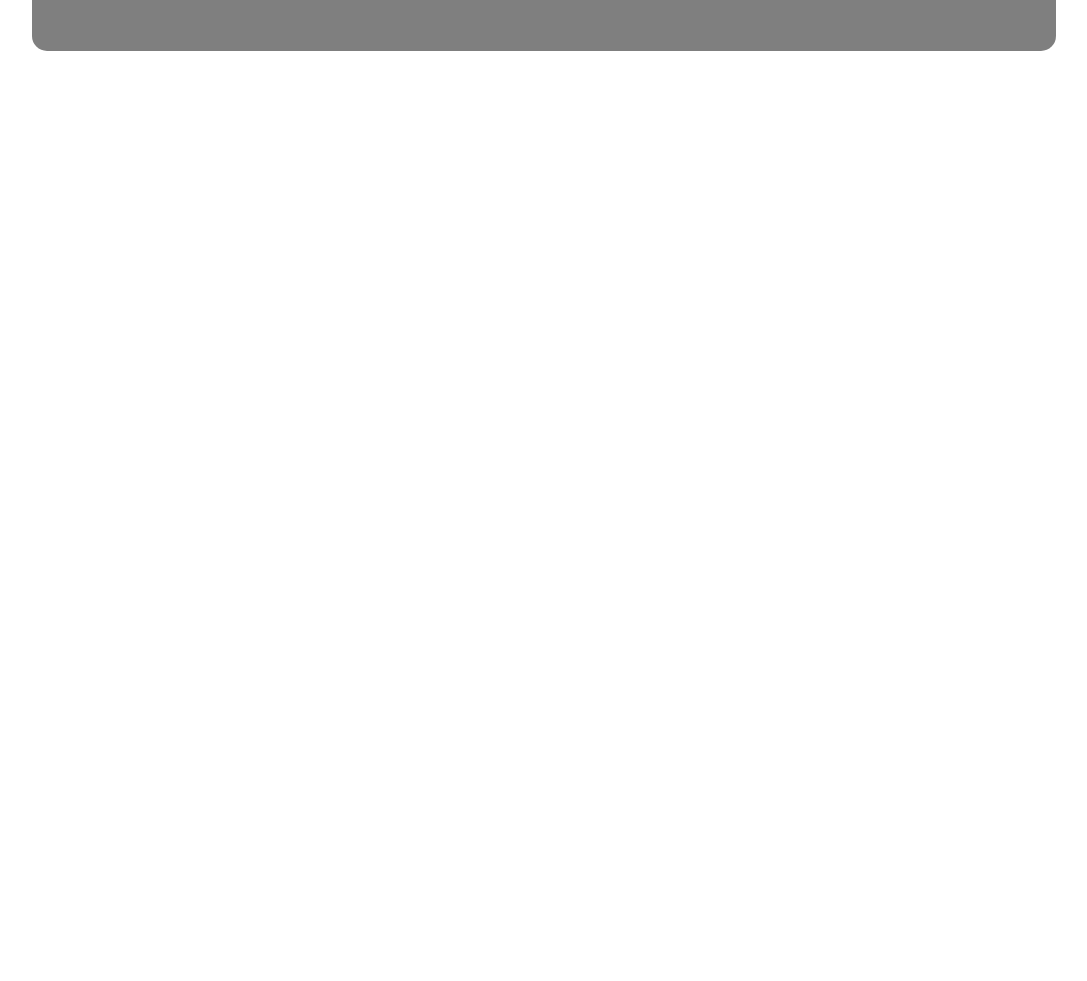
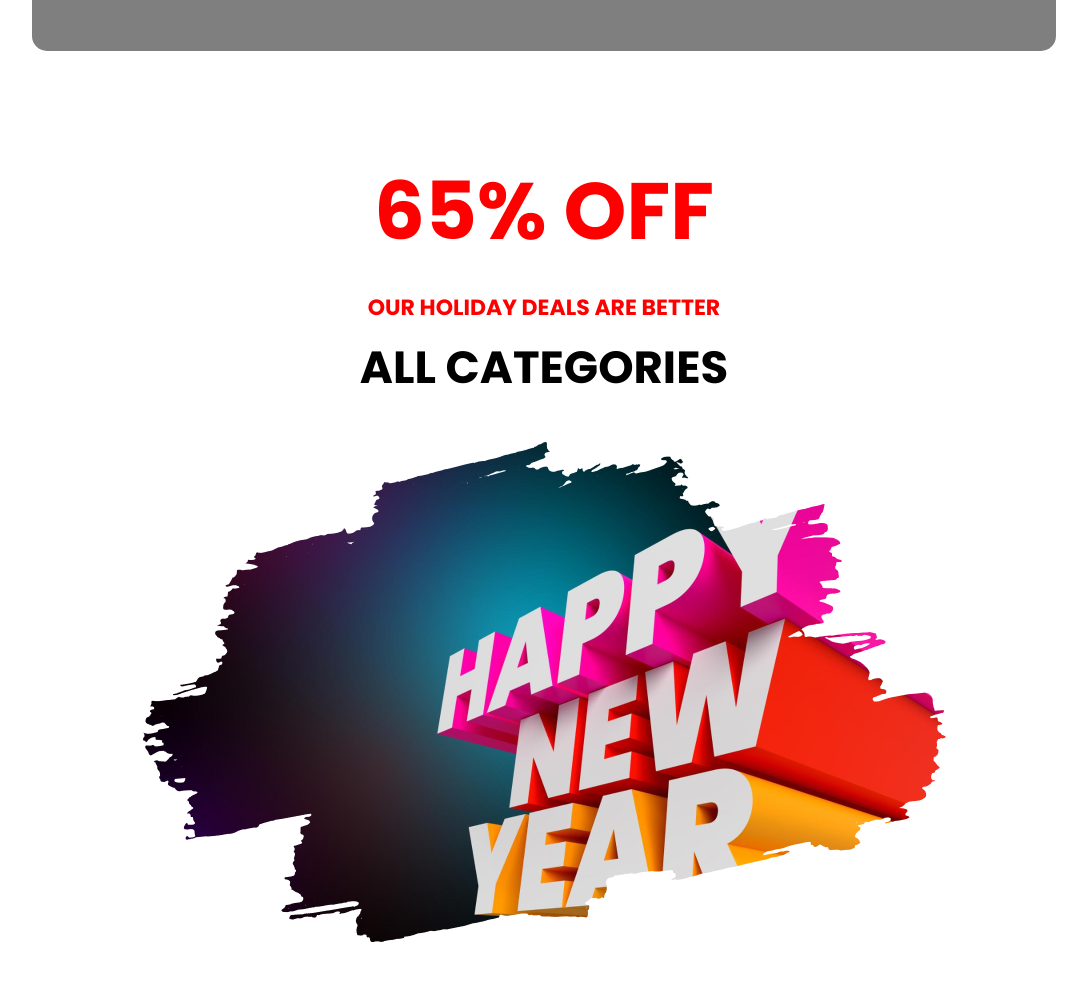
Before and after one commit to samiuzaman/Happy-New-Year-Offer, a plain HTML site: page index.html in a window 1280 px wide. Shown: the part 547-1528 px from the top of the page, without its empty margins (96-1183 px from the left). Before the commit the page ends 800 px from the top, so only its background shows below. Drawn offline with Linux system fonts and the light colour scheme.

Commit message:
65Percent-Offer Section

```diff
--- a/index.html
+++ b/index.html
@@ -28,5 +28,17 @@
         </div>
       </div>
     </header>
+    <main>
+        <!-- 65Percent-Offer Section Code Start -->
+        <section class="sixty-five-percent-off">
+            <h1>65% OFF</h1>
+            <p>Our HoliDay Deals Are Better</p>
+            <h3>All Categories</h3>
+            <div class="images-div">
+                <img src="images/New-Year-Photo.png" alt="">
+            </div>
+        </section>
+        <!-- 65Percent-Offer Section Code End -->
+    </main>
   </body>
 </html>
--- a/style.css
+++ b/style.css
@@ -41,3 +41,35 @@ body {
     margin-bottom: 15px;
 }
 /* Header Section Code End */
+/* 65Percent-Offer Section Code Start */
+.sixty-five-percent-off{
+    width: 802px;
+    height: 806px;
+    margin: 0 auto;
+    margin-top: 100px;
+    margin-bottom: 100px;
+    text-align: center;
+}
+.sixty-five-percent-off h1{
+    font-size: 80px;
+    font-weight: 700;
+    color: #FF0000;
+    margin-bottom: 20px;
+}
+.sixty-five-percent-off p{
+    color: #FF0000;
+    font-size: 22px;
+    font-weight: 700;
+    text-transform: uppercase;
+    margin-bottom: 10px;
+}
+.sixty-five-percent-off h3{
+    font-size: 45px;
+    font-weight: 700;
+    text-transform: uppercase;
+    margin-bottom: 40px;
+}
+.sixty-five-percent-off {
+
+}
+/* 65Percent-Offer Section Code End */
```
Also changed, not shown: images/New-Year-Photo.png (renamed from images/New Year Photo.png).
